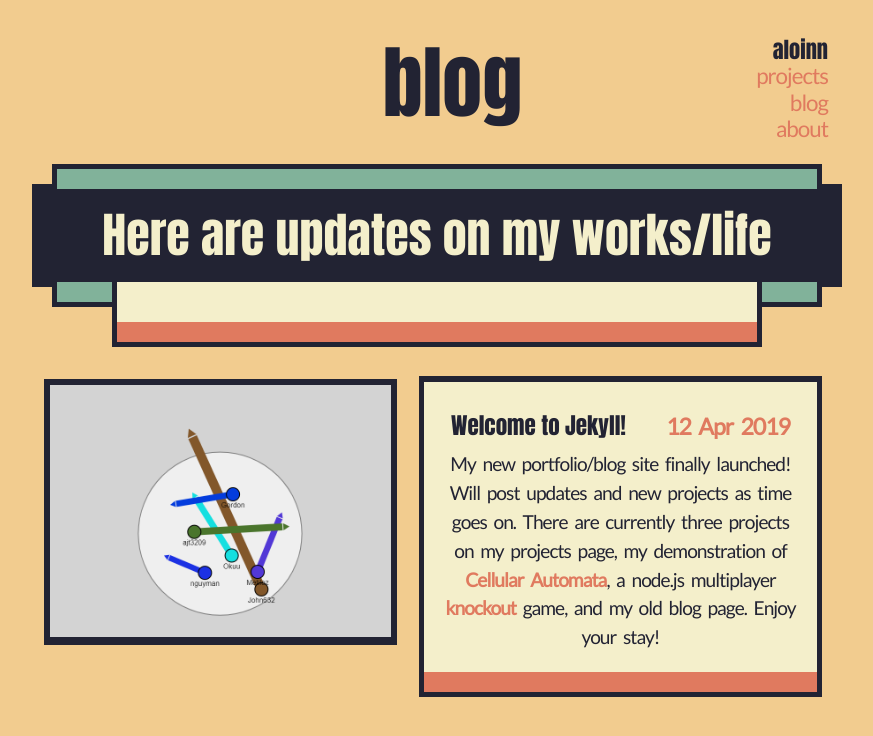
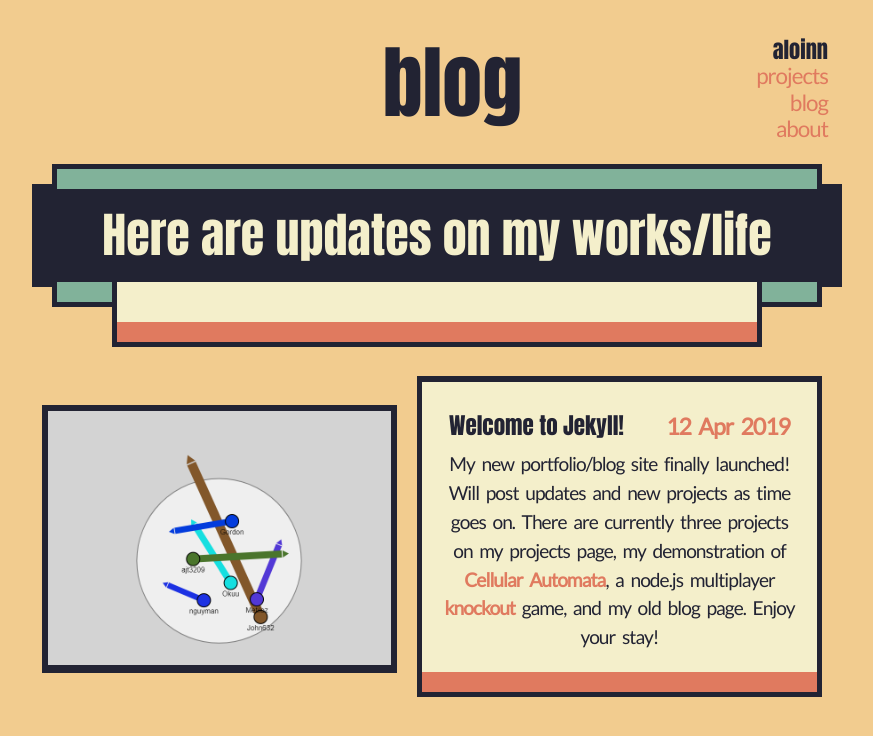
Before and after one commit to Aloinn/BLOG, a Jekyll site: the page built from assets/pages/blog.html, in a window 1280 px wide. Shown: the top 736 px of the page, without its empty margins (203-1076 px from the left). Built offline with Jekyll 4.4.1, drawn with Linux system fonts in a browser that asks for light colours.

Commit message:
Fixed project images being lopsided

```diff
--- a/_sass/main.css
+++ b/_sass/main.css
@@ -172,7 +172,8 @@ img {
   border: 6px solid #222333; }
 
 .container-image {
-  background-color: transparent; }
+  background-color: transparent;
+  margin: auto; }
 
 .circle-image {
   background-color: black;
--- a/_sass/main.scss
+++ b/_sass/main.scss
@@ -202,7 +202,7 @@ img{
 }
 .container-image{
   background-color: transparent;
-  //margin:auto;
+  margin:auto;
 }
 .circle-image{
   background-color: black;
```
Also changed, not shown: 1 other file.
